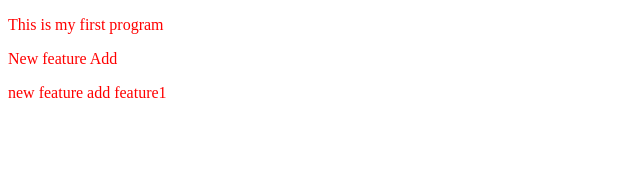
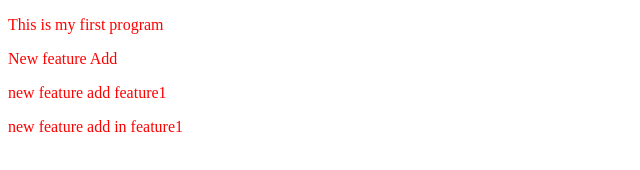
Before and after one commit to Mudassir22227/practice3-demo, a plain HTML site: page index.html in a window 1280 px wide. Shown: the whole page, without its empty margins (0-640 px from the left). Drawn offline with Linux system fonts and the light colour scheme.

Commit message:
add new feature in feature1

```diff
--- a/index.html
+++ b/index.html
@@ -10,5 +10,7 @@
     <P>This is my first program</P>
     <P>New feature Add</P>
     <p> new feature add feature1</p>
+    <p> new feature add  in feature1</p>
+
 </body>
 </html>
```
